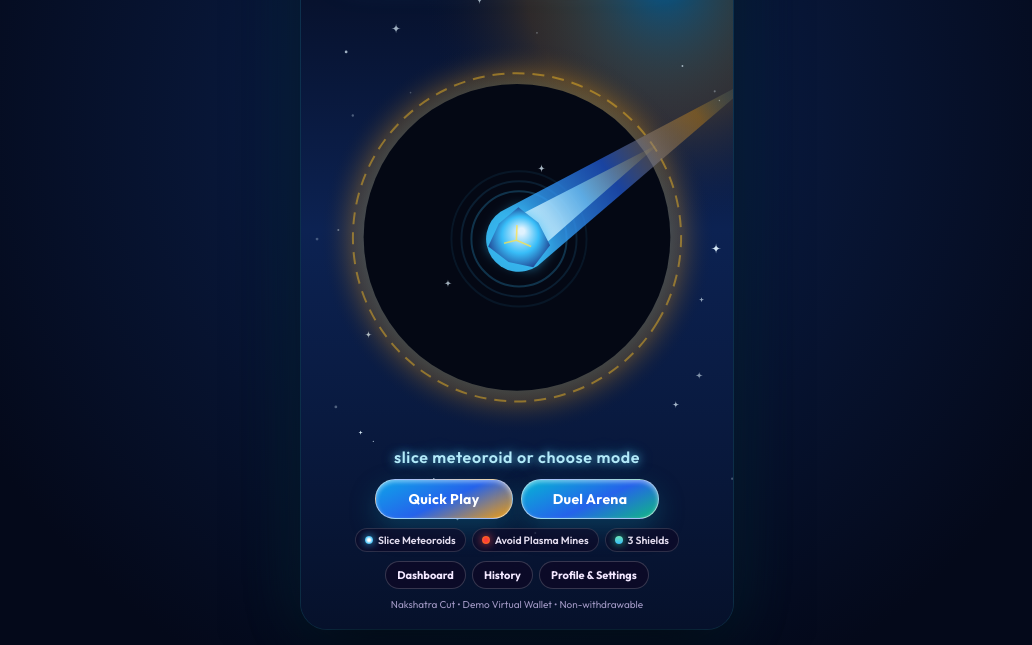
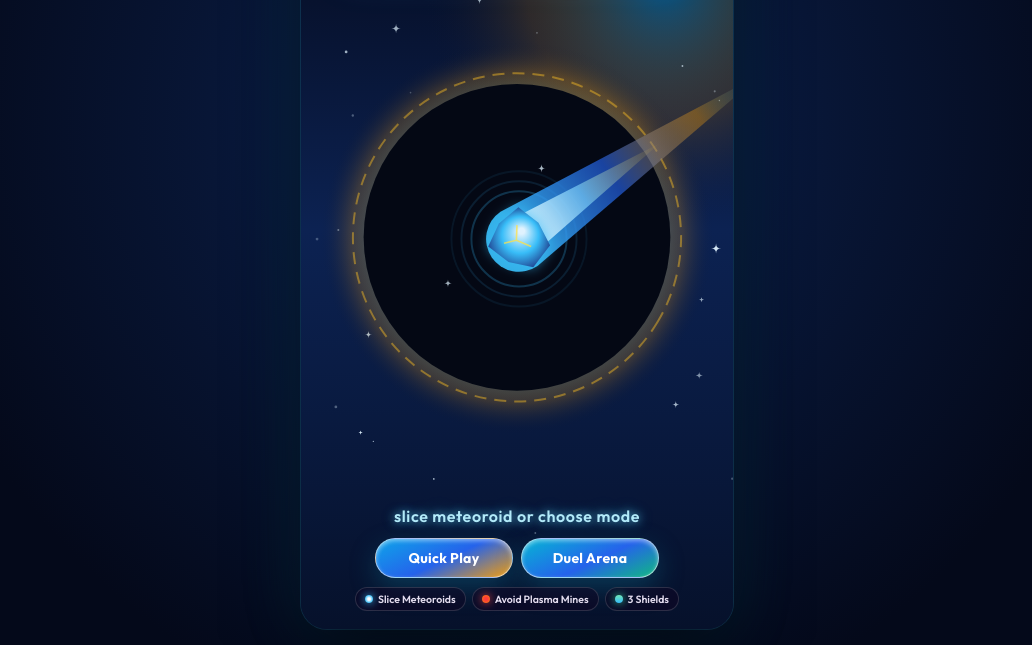
Before and after one commit to OMPATLE04/cosmic-slice, a website: page index.html in a window 1280 px wide. Shown: the part 155-800 px from the top of the page, without its empty margins (123-1155 px from the left). Drawn offline with nearby package versions, Linux system fonts and the light colour scheme; no server answers; animation ran at ten frames a second.

Commit message:
Remove bottom sub-nav row and footer line from landing screen

```diff
--- a/game.js
+++ b/game.js
@@ -38,9 +38,6 @@
   const shieldLegendTextEl = document.getElementById("shieldLegendText");
   const ctaQuickPlayBtn = document.getElementById("ctaQuickPlayBtn");
   const ctaDuelBtn = document.getElementById("ctaDuelBtn");
-  const openDashboardBtn = document.getElementById("openDashboardBtn");
-  const openHistoryBtn = document.getElementById("openHistoryBtn");
-  const openSettingsBtn = document.getElementById("openSettingsBtn");
 
   // Game Over / Result Overlay
   const gameoverOverlay = document.getElementById("gameoverOverlay");
@@ -2319,9 +2316,6 @@
   openAuthOrProfileBtn.addEventListener("click", () => openHub(currentUser ? "profile" : "auth"));
   ctaQuickPlayBtn.addEventListener("click", () => openHub("quickplay"));
   ctaDuelBtn.addEventListener("click", () => openHub("duel"));
-  openDashboardBtn.addEventListener("click", () => openHub("dashboard"));
-  openHistoryBtn.addEventListener("click", () => openHub("history"));
-  openSettingsBtn.addEventListener("click", () => openHub("profile"));
 
   // Result Overlay Buttons
   continueBtn.addEventListener("click", () => {
--- a/index.html
+++ b/index.html
@@ -100,13 +100,6 @@
               <span class="dot shield-dot"></span> <span id="shieldLegendText">3 Shields</span>
             </span>
           </div>
-
-          <div class="sub-nav-row">
-            <button class="mini-btn" id="openDashboardBtn" type="button">Dashboard</button>
-            <button class="mini-btn" id="openHistoryBtn" type="button">History</button>
-            <button class="mini-btn" id="openSettingsBtn" type="button">Profile &amp; Settings</button>
-          </div>
-          <p class="virtual-disclaimer">Nakshatra Cut • Demo Virtual Wallet • Non-withdrawable</p>
         </div>
       </section>
 
```
